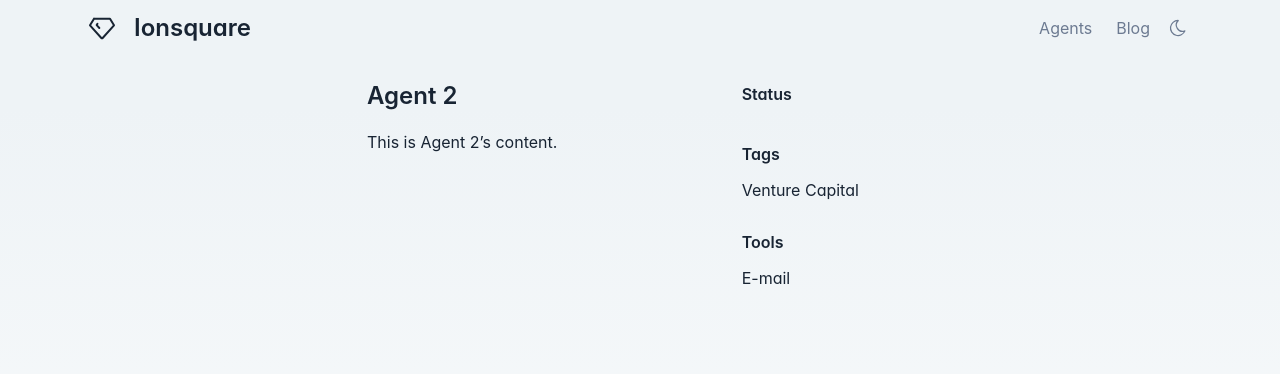
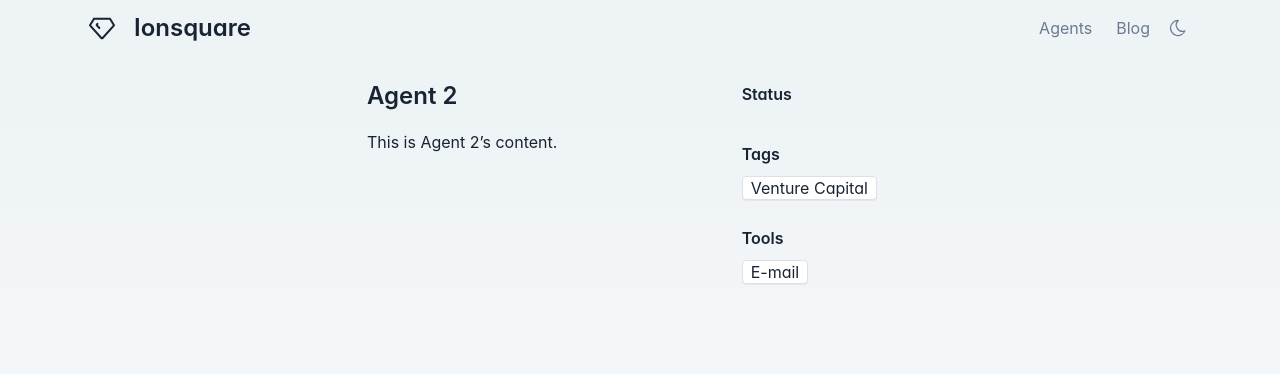
Before and after one commit to olegp/ionsquare.com, a Jekyll site: the page built from site/_agents/agent-two.md, in a window 1280 px wide. Shown: the top 374 px of the page. Built offline with Jekyll 4.4.1, drawn with Linux system fonts in a browser that asks for light colours.

Commit message:
used tabler's tags to display tags and tools

```diff
--- a/site/_layouts/agent.html
+++ b/site/_layouts/agent.html
@@ -16,14 +16,18 @@ layout: default
             </div>
             <div class="col-md-12 pe-2 pe-md-3 col-12">
               <b>Tags</b>
-              <div class="mt-2">
-                {{ page.tags | join: ", " }}
+              <div class="mt-2 tags-list">
+                {% for tag in page.tags %}
+                  <div class="tag">{{ tag }}</div>
+                {% endfor %}
               </div>
             </div>
             <div class="col-md-12 pe-2 pe-md-3 col-12">
               <b>Tools</b>
-              <div class="mt-2">
-                {{ page.tools | join: ", " }}
+              <div class="mt-2 tags-list">
+                {% for tool in page.tools %}
+                  <div class="tag">{{ tool }}</div>
+                {% endfor %}
               </div>
             </div>
           </div>
```
